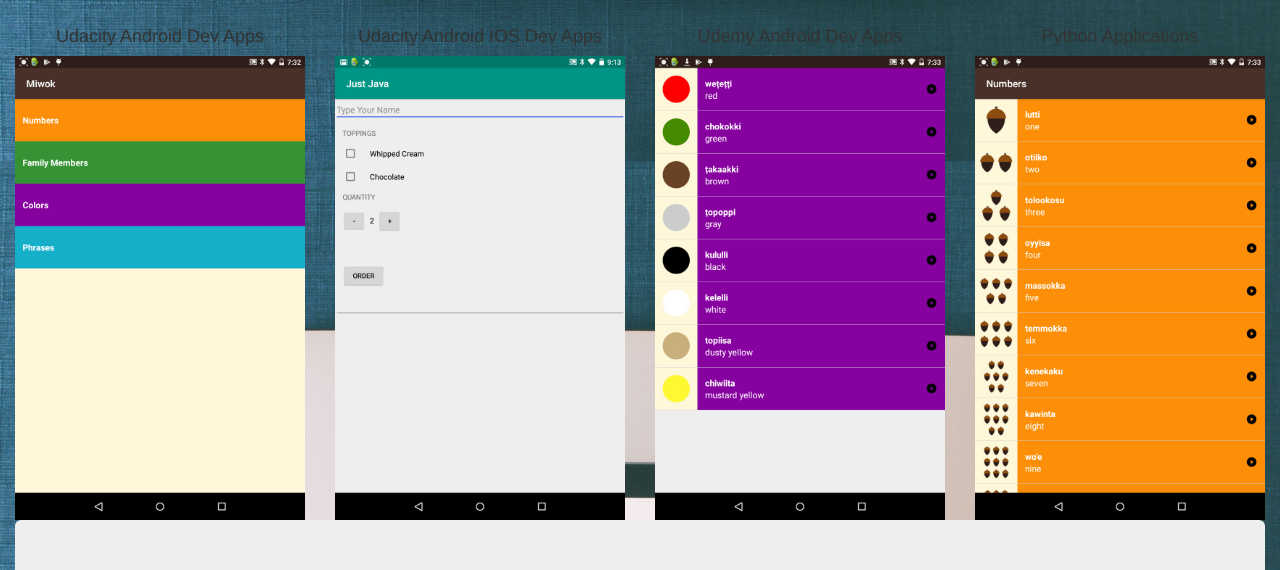
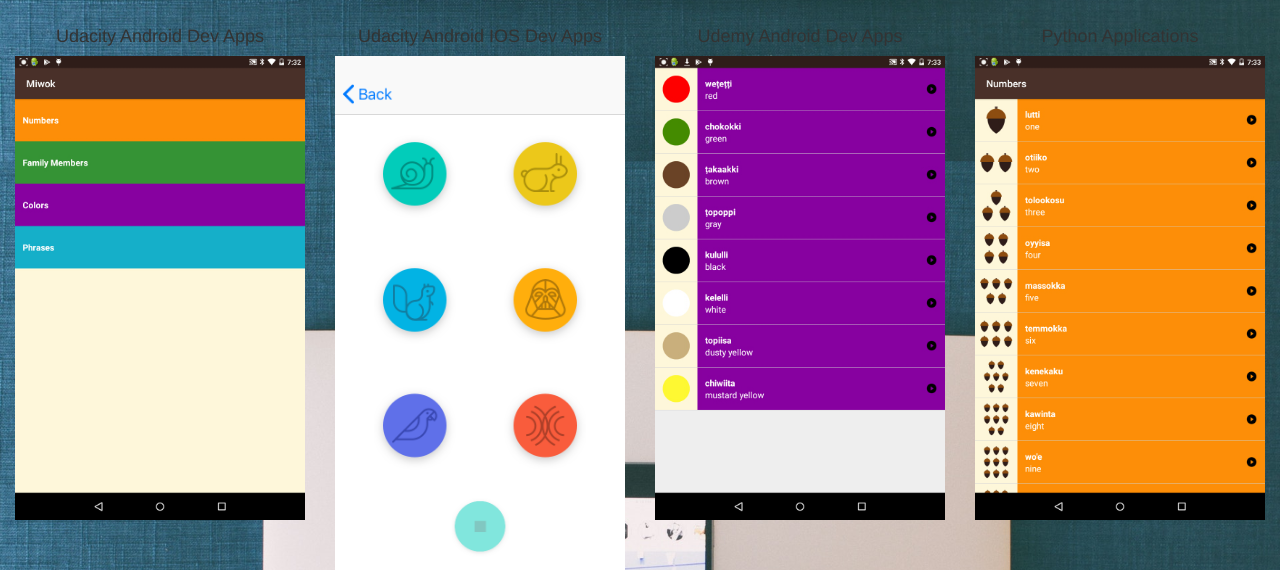
Before and after one commit to jldroid25/jldroid25.github.io, a plain HTML site: page index.html in a window 1280 px wide. Shown: the part 692-1262 px from the top of the page. Drawn offline with nearby package versions, Linux system fonts and the light colour scheme; files whose address does not match are found by name.

Commit message:
added 2 new portfolio image files & updated link for ios achor tag

```diff
--- a/index.html
+++ b/index.html
@@ -89,7 +89,7 @@
               <div class="col-sm-3">
                 <h4>Udacity Android IOS Dev Apps</h4>
                 <a href="https://github.com/jldroid25/Udacity-IOS-Developer" target="blank">
-                <img src="./portfolio/jj1.jpg" class="img-responsive" style="width:100%" alt="Image">
+                <img src="./portfolio/pitchPerfect2.PNG" class="img-responsive" style="width:100%" alt="Image">
                 </a>
               </div>
               <div class="col-sm-3">
```
Also changed, not shown: portfolio/piitchPerfect1.PNG (added), portfolio/pitchPerfect2.PNG (added), 2 other files.
